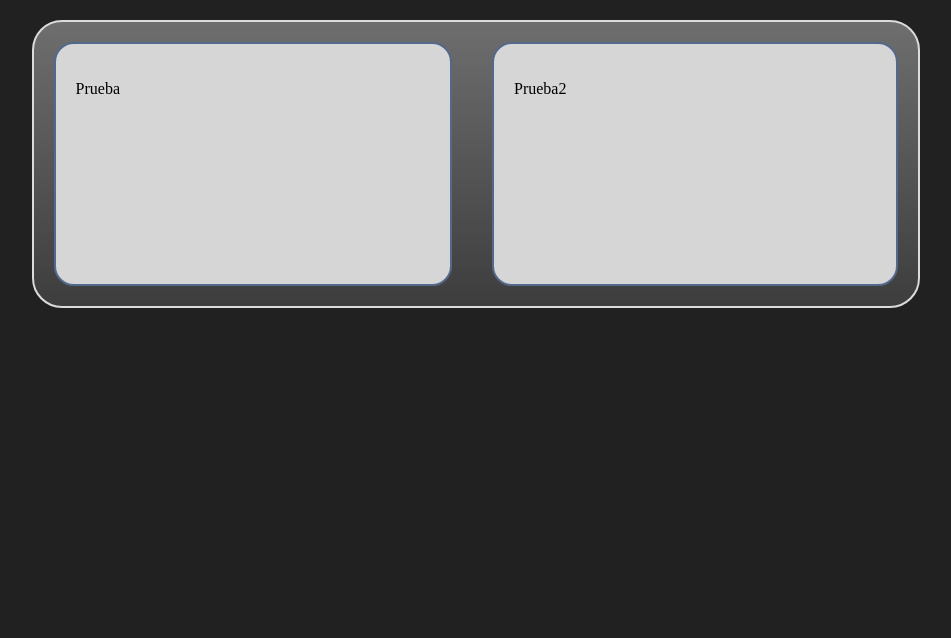
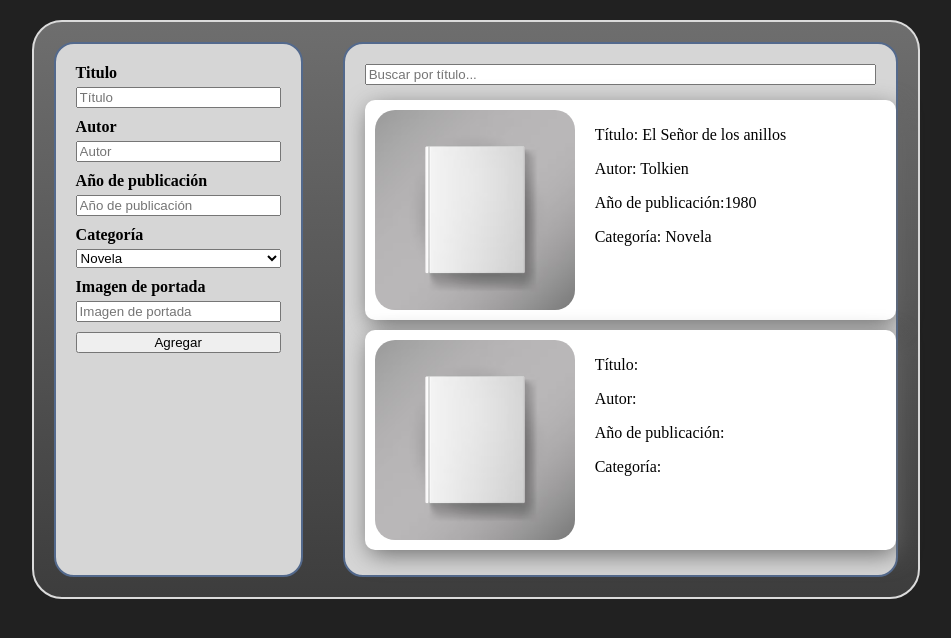
Before and after one commit to lausnchez/Learning-JavaScript, a plain HTML site: page 1.practica_libros/index.html in a window 1280 px wide. Shown: the whole page, without its empty margins (166-1117 px from the left). Drawn offline with Linux system fonts and the light colour scheme.

Commit message:
1. Terminar estructura html

```diff
--- a/1.practica_libros/assets/css/index.css
+++ b/1.practica_libros/assets/css/index.css
@@ -1,6 +1,8 @@
 body{
     background-color: #212121;
 }
+
+/* PRINCIPAL CONTAINERS */
 
 #principal_container{
     background: #3D3D3D;
@@ -19,7 +21,60 @@
     border: 2px solid #53698c;
     padding: 20px;
     border-radius: 20px;
-    height: 200px;
+    height: auto;
     margin: 20px;
+    display: flex;
+    flex-flow: column;
+}
+
+/* Left container - DATA RECEIVER */
+
+#data_inputs{
     flex-grow: 1;
 }
+
+label{
+    font-weight: bold;
+    margin-bottom: 5px;
+}
+
+input, select{
+    margin-bottom: 10px;
+}
+
+/* Right container - DATA VISUALIZER */
+
+#book_view{
+    padding: 20px;
+    flex-grow: 4;
+}
+
+#book_list{
+    height: auto;
+    display: flex;
+    flex-flow: column wrap;
+}
+
+.unique_book_data{
+    background-color: white;
+    width: 100%;
+    padding: 10px;
+    border-radius: 10px;
+    margin-top: 5px;
+    margin-bottom: 5px;
+    box-shadow: 2px 6px 25px -2px #686868;
+    display: flex;
+    flex-flow: row wrap;
+}
+
+.unique_book_data img{
+    height: 200px;
+    width: 200px;
+    margin-right: 20px;
+    border-radius: 20px;
+}
+
+.unique_book_data div{
+    vertical-align: center;
+    justify-content: center;
+}
--- a/1.practica_libros/index.html
+++ b/1.practica_libros/index.html
@@ -8,11 +8,55 @@
 </head>
 <body>
     <div id="principal_container">
+
         <div  id="data_inputs" class="secondary_container">
-            <p>Prueba</p>
+            <label for="titulo_input">Titulo</label>
+            <input type="text" id="titulo_input" placeholder="Título">
+
+            <label for="autor_input">Autor</label>
+            <input type="text" id="autor_input" placeholder="Autor">
+
+            <label for="year_input">Año de publicación</label>
+            <input type="text" id="year_input" placeholder="Año de publicación">
+
+            <label for="categoria_select">Categoría</label>
+            <select name="categoria_select" id="categoria_select">
+                <option value="novela">Novela</option>
+                <option value="ciencia">Ciencia</option>
+                <option value="historia">Historia</option>
+                <option value="infantil">Infantil</option>
+                <option value="otros">Otros</option>
+            </select>
+
+            <label for="imagen_input">Imagen de portada</label>
+            <input type="text" id="imagen_input" placeholder="Imagen de portada">
+
+            <button id="add_button">Agregar</button>
         </div>
-        <div id="book_list" class="secondary_container">
-            <p>Prueba2</p>
+
+        <div id="book_view" class="secondary_container">
+            <input type="text" placeholder="Buscar por título...">
+            <div id="book_list">
+            <!-- Revisar borde derecho -->
+                <div class="unique_book_data">
+                    <img src="assets/images/book_placeholder.jpg" alt="Book cover">
+                    <div>
+                        <p>Título: El Señor de los anillos</p>
+                        <p>Autor: Tolkien</p>
+                        <p>Año de publicación:1980</p>
+                        <p>Categoría: Novela</p>
+                    </div>
+                </div>
+                <div class="unique_book_data">
+                    <img src="assets/images/book_placeholder.jpg" alt="Book cover">
+                    <div>
+                        <p>Título:</p>
+                        <p>Autor:</p>
+                        <p>Año de publicación:</p>
+                        <p>Categoría:</p>
+                    </div>
+                </div>
+            </div>
         </div>
     </div>
     <script src="assets/js/index.js"></script>
```
Also changed, not shown: 1.practica_libros/assets/images/book_placeholder.jpg (added), 1 other file.
